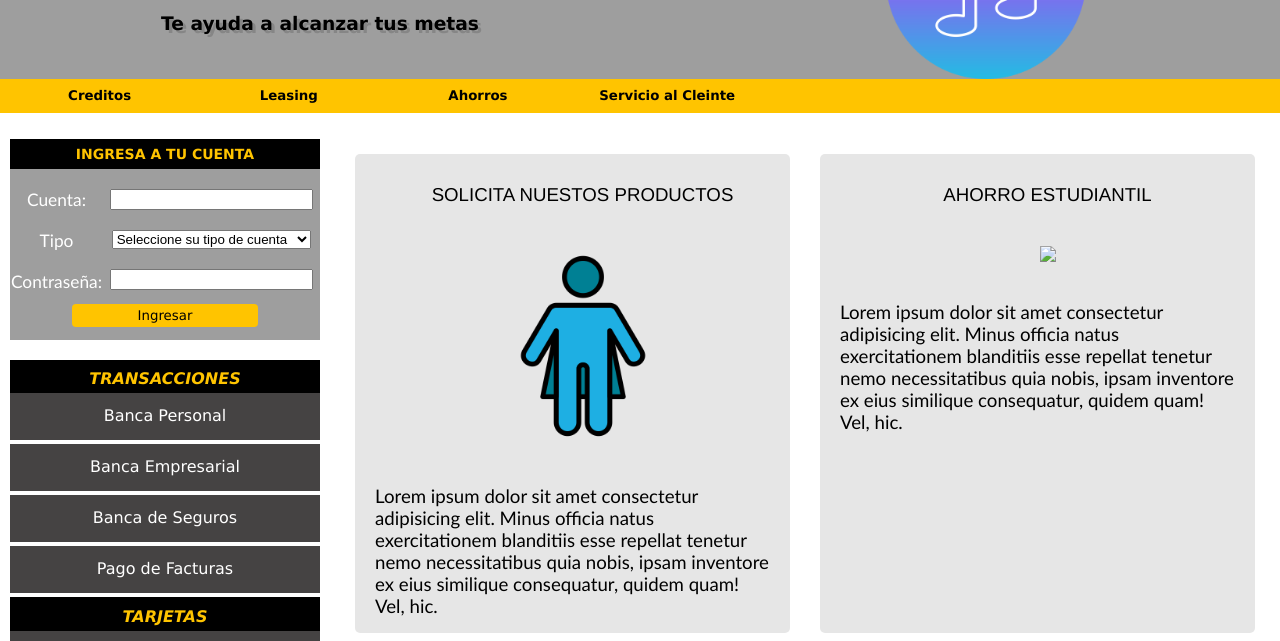
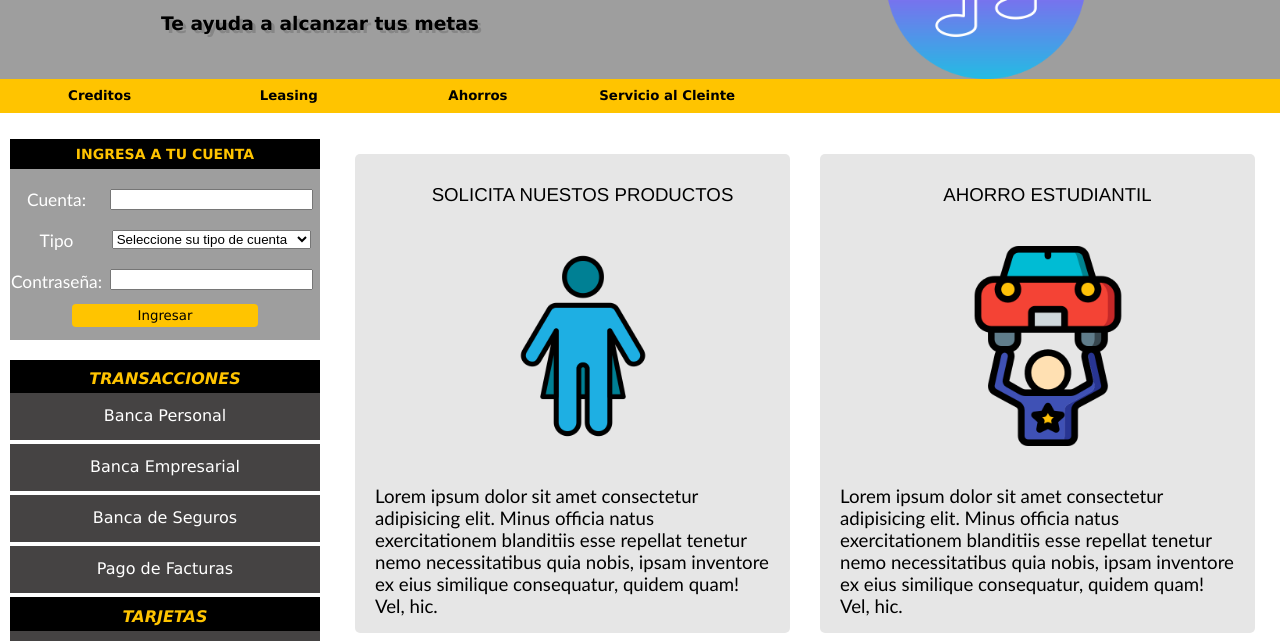
Before and after one commit to chavarro1234/Banco_Inservible, a plain HTML site: page index.html in a window 1280 px wide. Shown: the part 131-772 px from the top of the page. Drawn offline with Linux system fonts and the light colour scheme.

Commit message:
Update index.html

```diff
--- a/index.html
+++ b/index.html
@@ -125,7 +125,7 @@
                             <a href="#">ahorro estudiantil</a>
                         </div>
                         <div class="img-article">
-                            <img src="img/superhero.png class="img-art">
+                            <img src="img/superhero.png" class="img-art">
                         </div>
                         <div class="text-article">
                             <p>Lorem ipsum dolor sit amet consectetur adipisicing elit. Minus officia natus exercitationem blanditiis esse repellat tenetur nemo necessitatibus quia nobis, ipsam inventore ex eius similique consequatur, quidem quam! Vel, hic.</p>
```
